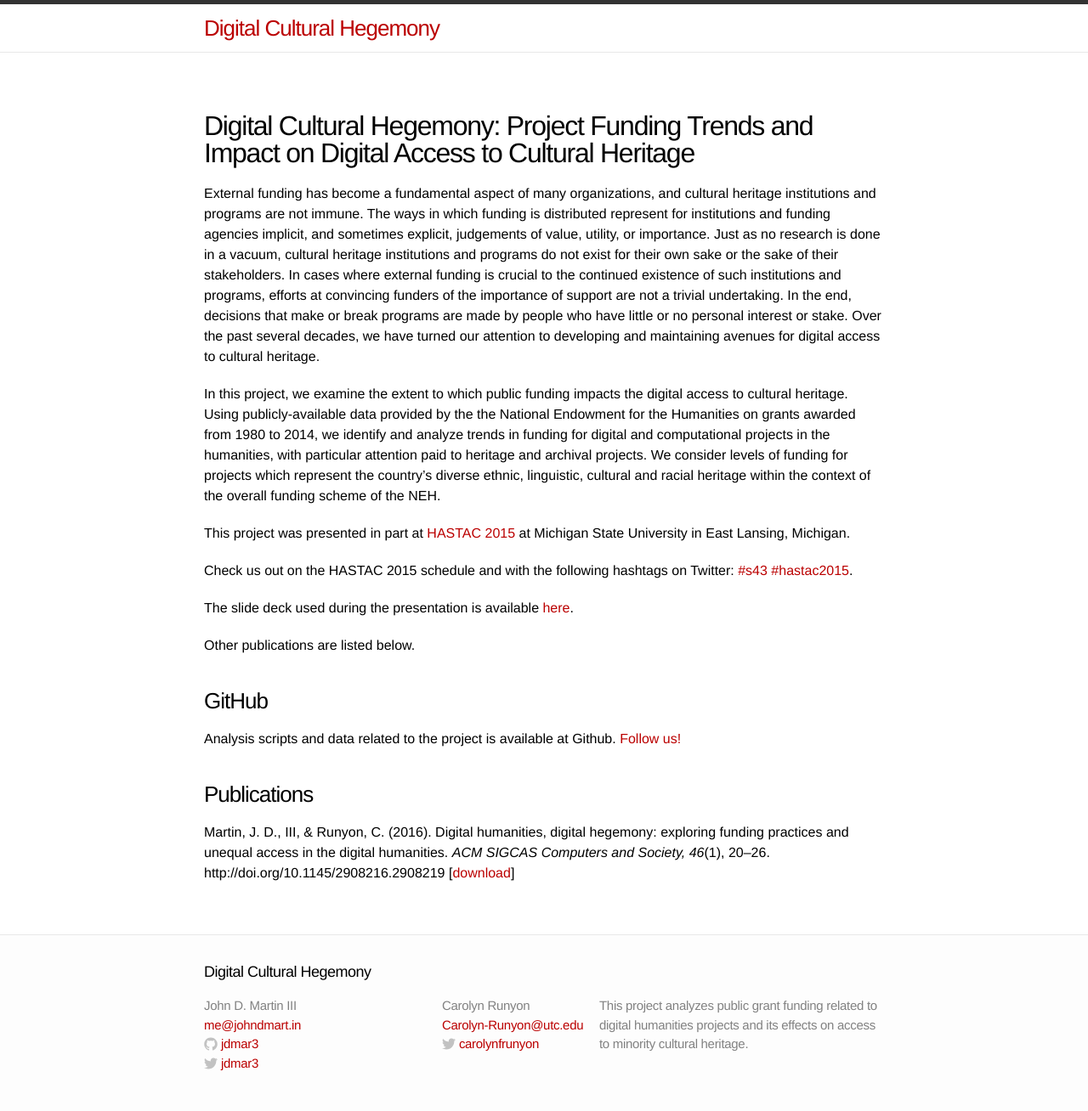
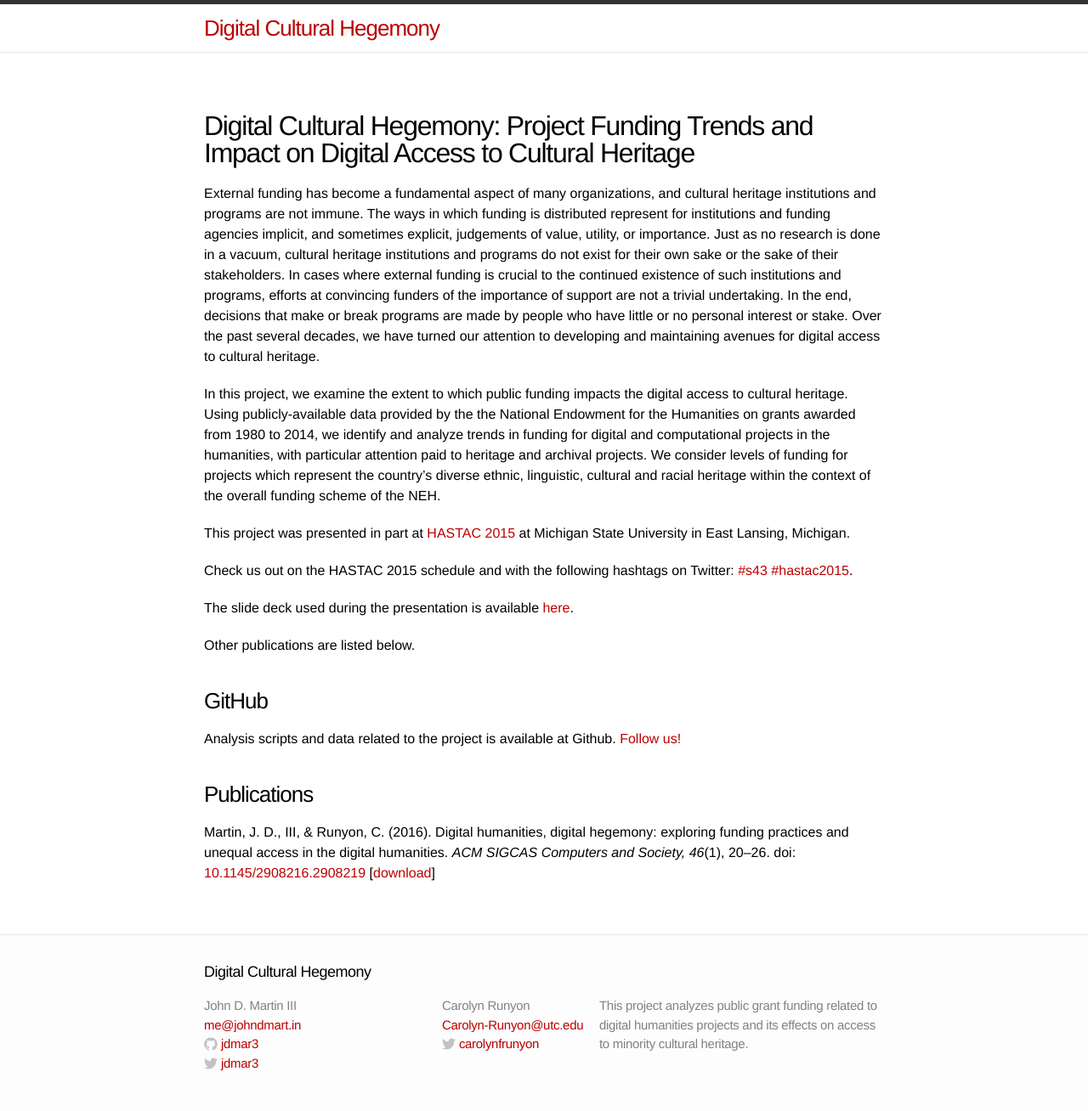
Before and after one commit to jdmar3/digital-hegemony, a Jekyll site: the page built from index.md, in a window 1280 px wide. Shown: the whole page at 85% size. Built offline with Jekyll 4.4.1, drawn with Linux system fonts in a browser that asks for light colours; some of the changed lines change nothing that is shown.

Commit message:
add acm link

```diff
--- a/index.md
+++ b/index.md
@@ -22,4 +22,4 @@
 
 ### Publications
 
-Martin, J. D., III, & Runyon, C. (2016). Digital humanities, digital hegemony: exploring funding practices and unequal access in the digital humanities. *ACM SIGCAS Computers and Society, 46*(1), 20–26. http://doi.org/10.1145/2908216.2908219 [[download](./Martin_and_Runyon_2016-Digital_humanities_digital_hegemony.pdf)]
+Martin, J. D., III, & Runyon, C. (2016). Digital humanities, digital hegemony: exploring funding practices and unequal access in the digital humanities. *ACM SIGCAS Computers and Society, 46*(1), 20–26. doi: [10.1145/2908216.2908219](http://doi.org/10.1145/2908216.2908219) [[download](./Martin_and_Runyon_2016-Digital_humanities_digital_hegemony.pdf)]
```
